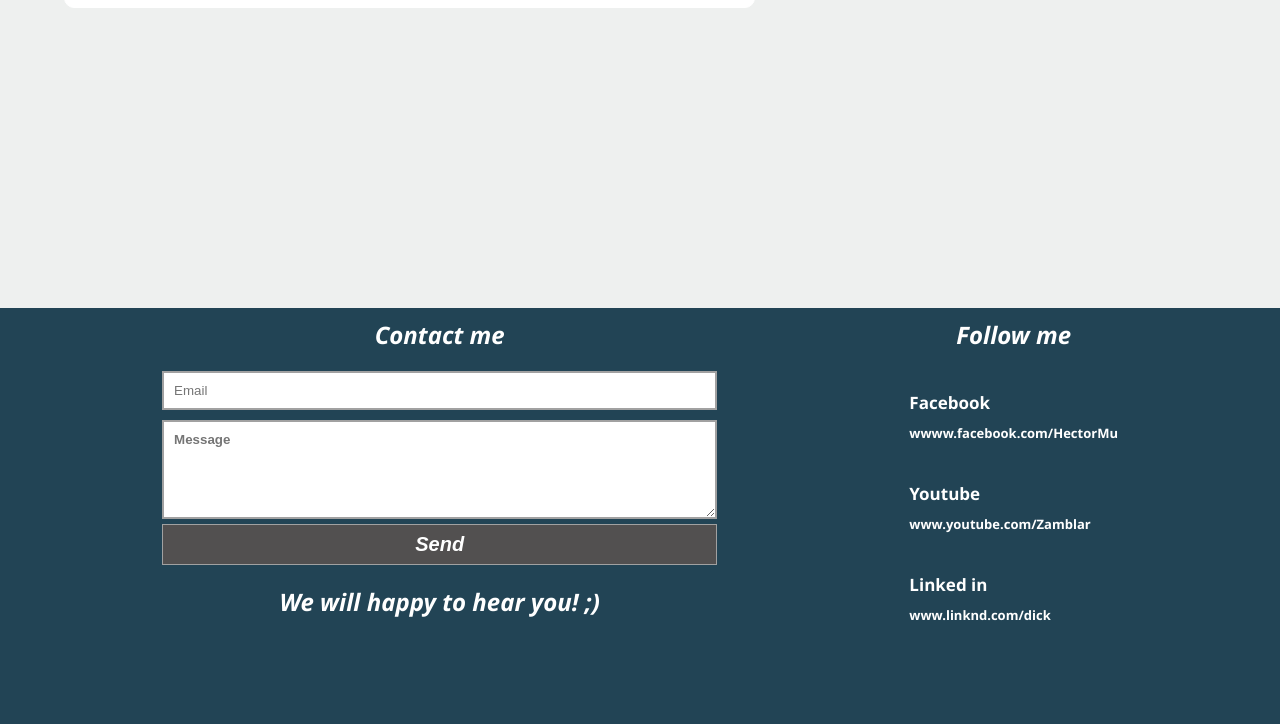
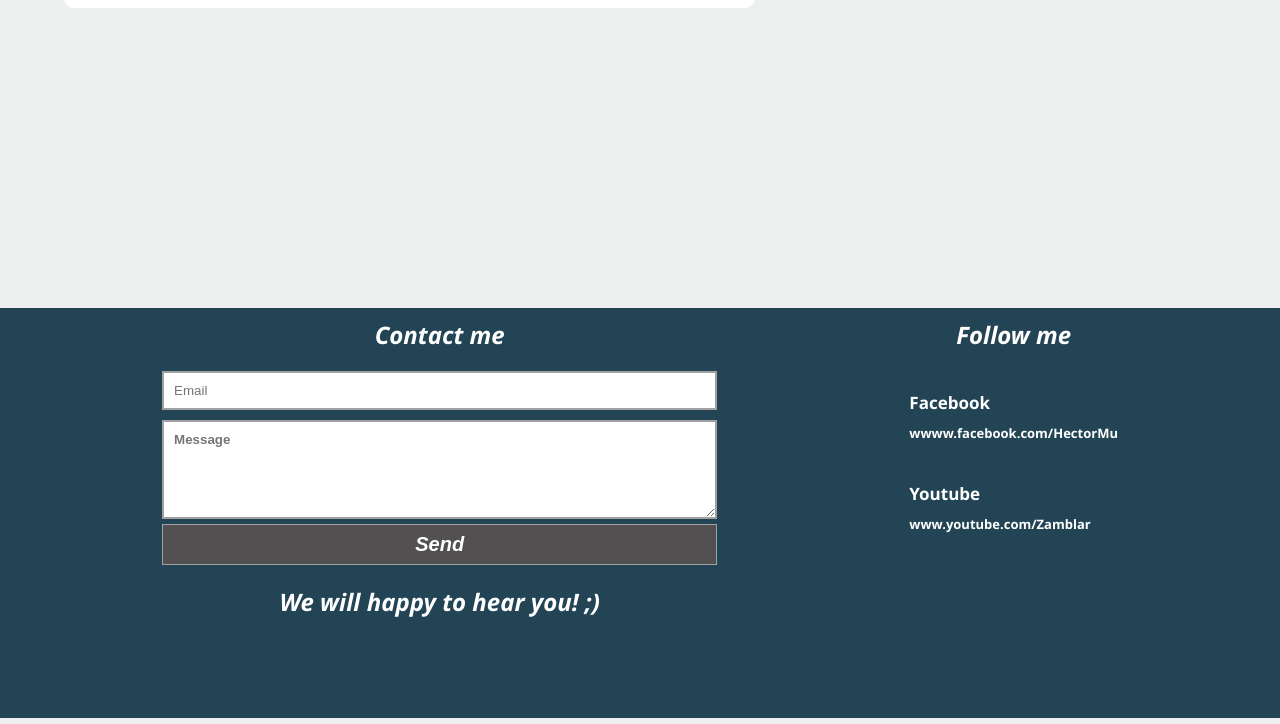
Before and after one commit to HectorMu/VanillaJS-DOTNETAPI-Consume, a plain HTML site: page index.html in a window 1280 px wide. Shown: the part 407-1131 px from the top of the page. Drawn offline with Linux system fonts and the light colour scheme.

Commit message:
Update index.html

```diff
--- a/index.html
+++ b/index.html
@@ -69,8 +69,6 @@
                         <li class="list-item"><p>wwww.facebook.com/HectorMu</p></li>
                         <li class="list-item"><h3>Youtube</h3></li>
                         <li class="list-item"><p>www.youtube.com/Zamblar</p></li>
-                        <li class="list-item"><h3>Linked in</h3></li>
-                        <li class="list-item"><p>www.linknd.com/dick</p></li>
                     </ul>
                 </div>
             </div>
```
